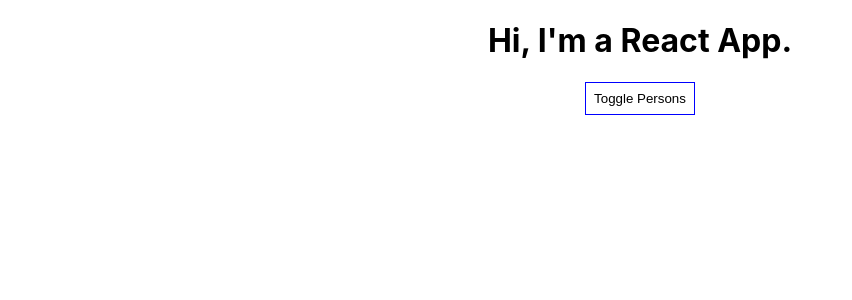
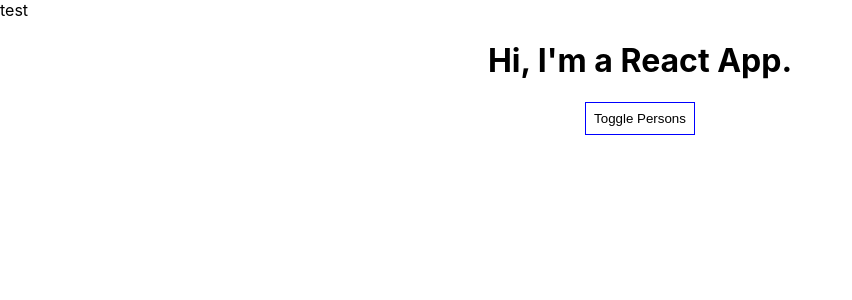
Before and after one commit to cpramshad/react-complete-guide, a React (Create React App) app: page / in a window 1280 px wide. Shown: the top 300 px of the page, without its empty margins (0-852 px from the left). Built offline with nearby package versions, Linux system fonts and the light colour scheme.

Commit message:
[feature] - CSS Modules functionlity added

```diff
--- a/src/App.css
+++ /dev/null
@@ -1,3 +0,0 @@
-.App {
-  text-align: center;
-}
--- a/src/App.js
+++ b/src/App.js
@@ -1,7 +1,6 @@
 // import React, { useState } from 'react';
 import React, { Component } from 'react';
-import './App.css';
-import person from './Person/Person';
+import classes from './App.module.css';
 import Person from './Person/Person';
 
 // const App = props => {
@@ -115,10 +114,12 @@
     }
 
     return (
-      <div className="App">
+      <div className={classes.App}>
+        <div className={classes.person}>test</div>
         <h1>Hi, I'm a React App.</h1>
         <button style={style} onClick={this.togglePersonsHandler}>Toggle Persons</button>
         {persons}
+
       </div>
       // React.createElement('div', {className: 'App'}, React.createElement('h1', null, 'Hi'))
     );
--- /dev/null
+++ b/src/App.module.css
@@ -0,0 +1,7 @@
+.App {
+  text-align: center;
+}
+
+.person {
+  text-align: left;
+}
--- a/src/Person/Person.js
+++ b/src/Person/Person.js
@@ -1,9 +1,9 @@
 import React from 'react';
-import './Person.css';
+import classes from './Person.module.css';
 
 const person = (props) => {
     return (
-        <div className="person">
+        <div className={classes.person}>
             <p onClick={props.click}>I'm {props.name} and {props.age} years old</p>
             <p>{props.children}</p>
             <input type="text" onChange={props.change} value={props.name} ></input>
```
Also changed, not shown: src/Person/Person.module.css (renamed from src/Person/Person.css), 1 other file (tests, documents, lock files or other folders).
